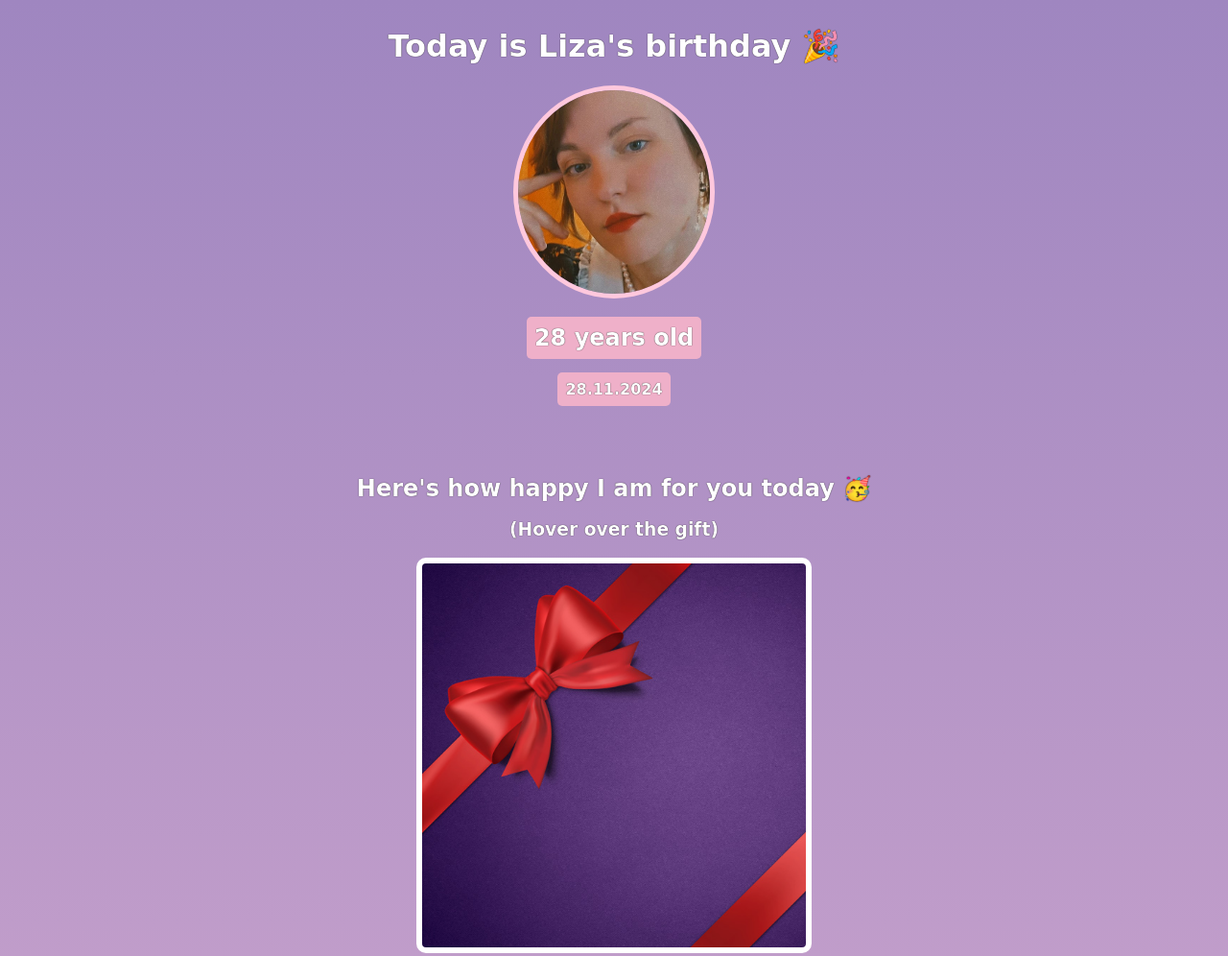
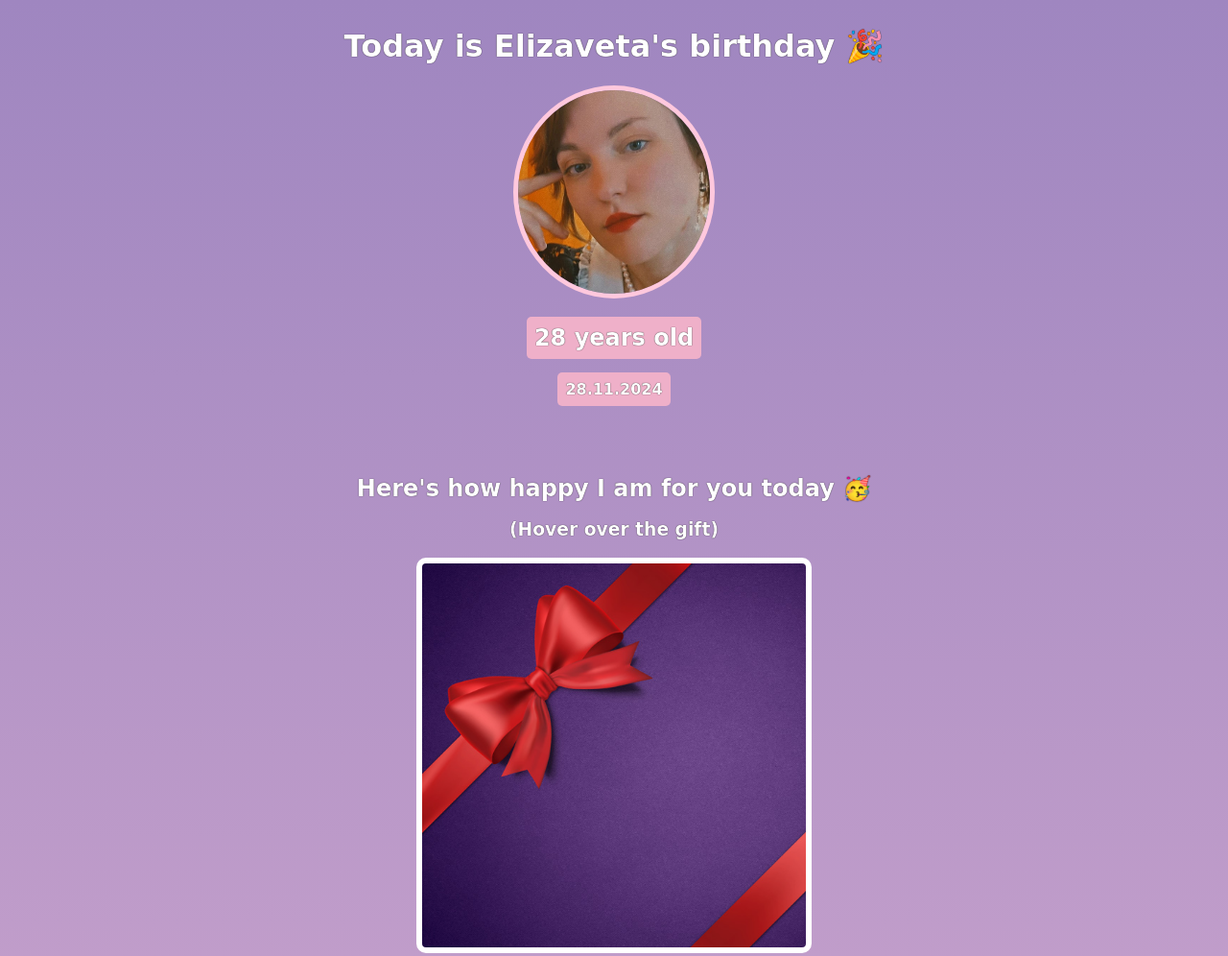
Before and after one commit to ElizabethTBL/birthday-gift-site, a website built with Vite: page index.html in a window 1280 px wide. Shown: the top 996 px of the page at 96% size. Built offline with nearby package versions, Linux system fonts and the light colour scheme; a web font is replaced by a local one.

Commit message:
Change the name to Elizaveta

```diff
--- a/index.html
+++ b/index.html
@@ -8,7 +8,7 @@
     </head>
     <body>
         <div id="header">
-        <h1>Today is Liza's birthday 🎉</h1>
+        <h1>Today is Elizaveta's birthday 🎉</h1>
         <img src="images/hgg.png">
         <h2 id="bday-age">28 years old</h2>
         <h4 id="bday-date">28.11.2024</h4>
```
